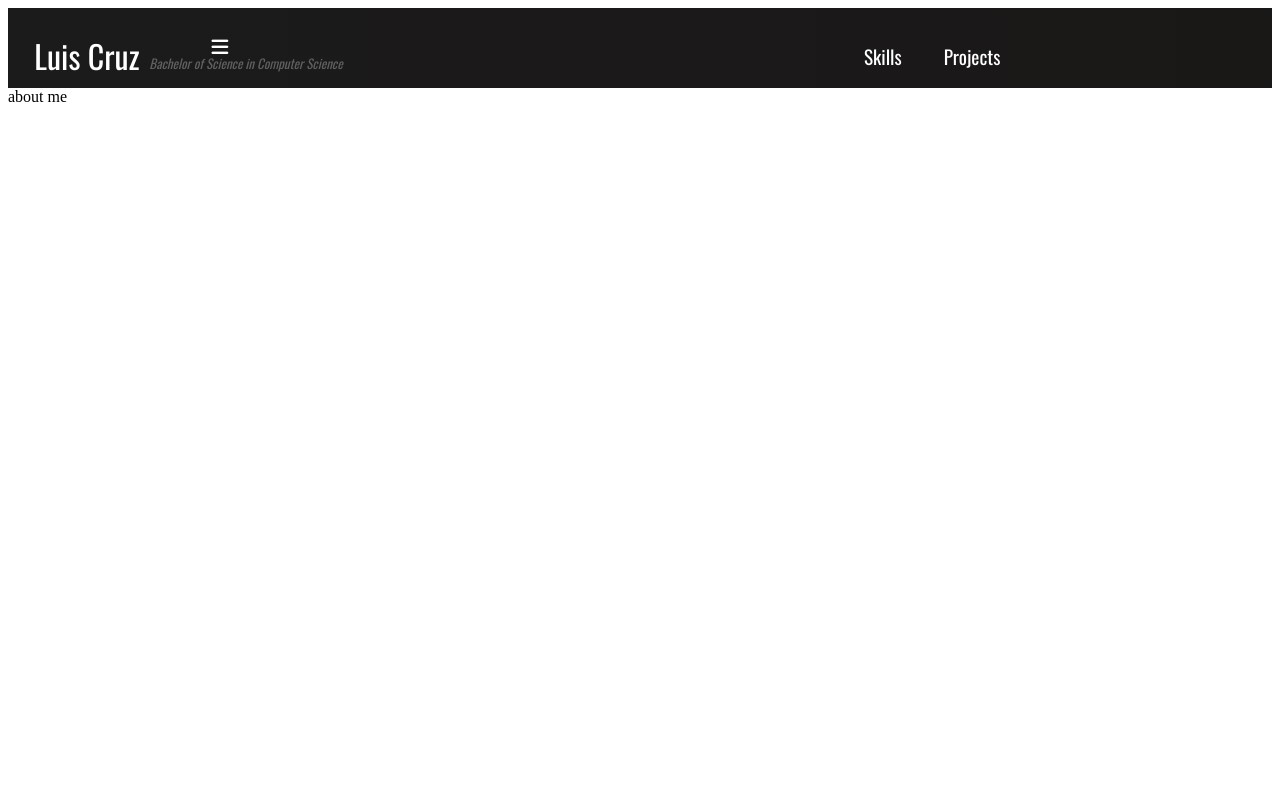
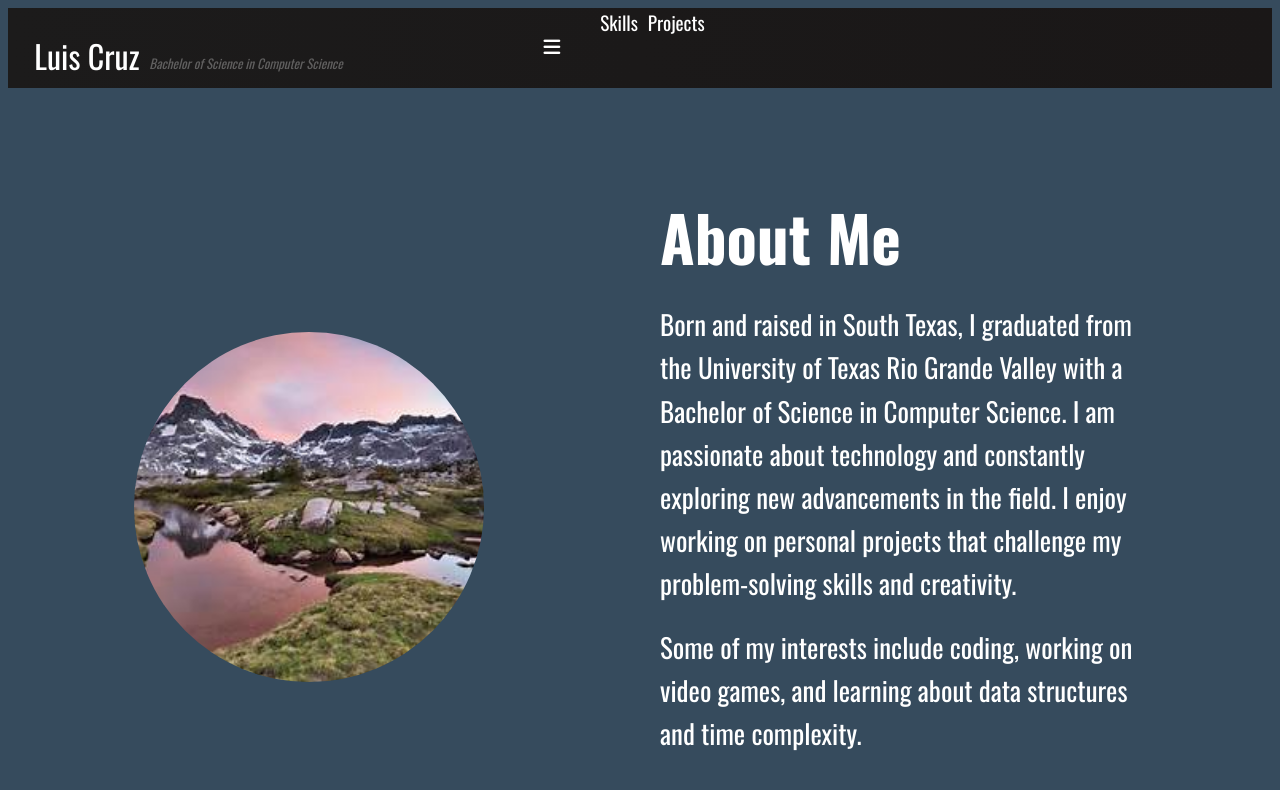
Before and after one commit to Luis-Cruz1027/LuisCruzPortfolio, a React (Create React App) app: page / in a window 1280 px wide. Shown: the top 790 px of the page. Built offline with nearby package versions, Linux system fonts and the light colour scheme.

Commit message:
finished about me

```diff
--- /dev/null
+++ b/public/index.css
@@ -0,0 +1,3 @@
+.body {
+    background: #364B5D ;
+}
--- a/public/index.html
+++ b/public/index.html
@@ -1,4 +1,5 @@
 <!DOCTYPE html>
+
 <html lang="en">
   <head>
     <meta charset="utf-8" />
@@ -13,12 +14,12 @@
     <script src="https://kit.fontawesome.com/5a335c827c.js" crossorigin="anonymous"></script>
     <link rel="manifest" href="%PUBLIC_URL%/manifest.json" />
     <title>Luis Cruz Portfolio</title>
-
+    <link rel="stylesheet" href="index.css" />
     <link rel="preconnect" href="https://fonts.googleapis.com">
     <link rel="preconnect" href="https://fonts.gstatic.com" crossorigin>
     <link href="https://fonts.googleapis.com/css2?family=Oswald:wght@200..700&display=swap" rel="stylesheet">
   </head>
-  <body>
+  <body class="body">
     <div id="root"></div>
   </body>
 </html>
--- /dev/null
+++ b/src/components/AboutMe.css
@@ -0,0 +1,73 @@
+.font-used {
+    font-family: oswald;
+}
+
+.title {
+    text-align: left;
+    font-size: xx-large;
+}
+
+.first-row {
+    columns: 2;
+    top: 90%;
+}
+
+.about-me {
+    padding: 50px 0;
+    font-size: large;
+    color: #ffff;
+
+}
+
+.container {
+    width: 80%;
+    max-width: 1200px;
+    margin: 0 auto;
+    display: flex;
+    align-items: center;
+    justify-content: center;
+    flex-direction: column;
+    text-align: center;
+}
+
+.profile-pic {
+    margin-bottom: 20px;
+}
+
+.profile-pic img {
+    width: 350px;
+    height: 350px;
+    border-radius: 50%;
+    object-fit: cover;
+}
+
+.about-content h1 {
+    font-size: 3.5em;
+    margin-bottom: 20px;
+}
+
+.about-content p {
+    font-size: 1.5em;
+    line-height: 1.6;
+    max-width: 800px;
+    margin: 0 auto;
+    margin-bottom: 20px;
+}
+
+@media (min-width: 850px) {
+    .container {
+        flex-direction: row;
+        text-align: left;
+    }
+
+    .profile-pic, .about-content {
+        flex: 1;
+    }
+
+    .profile-pic {
+        margin-bottom: 0;
+        margin-right: 40px;
+        height: 250px;
+        width: 250px;
+    }
+}
--- a/src/components/AboutMe.js
+++ b/src/components/AboutMe.js
@@ -1,9 +1,22 @@
+import picOfMe from '../random.jpg';
+import './AboutMe.css';
+
 function AboutMe(){
+
     return(
         <>
-            <div>
-                about me
-            </div>
+            <section class="about-me">
+                <div class="container">
+                    <div class="profile-pic">
+                        <img src={picOfMe} alt="Luis Cruz" />
+                    </div>
+                    <div class="about-content font-used">
+                        <h1>About Me</h1>
+                        <p>Born and raised in South Texas, I graduated from the University of Texas Rio Grande Valley with a Bachelor of Science in Computer Science. I am passionate about technology and constantly exploring new advancements in the field. I enjoy working on personal projects that challenge my problem-solving skills and creativity.</p>
+                        <p>Some of my interests include coding, working on video games, and learning about data structures and time complexity.</p>
+                    </div>
+                </div>
+            </section>
         </>
     )
 }
--- a/src/components/Navbar.css
+++ b/src/components/Navbar.css
@@ -47,15 +47,14 @@
 
   .nav-menu {
     display: grid;
-    grid-template-columns: repeat(4, auto);
+    grid-template-columns: repeat(2, auto);
     grid-gap: 10px;
     list-style: none;
     text-align: center;
-    width: 60vw;
-    justify-content: end;
     margin-right: 2rem;
     font-family: oswald;
     font-style: bold;
+    justify-content: right;
   }
 
   .nav-item {
@@ -71,8 +70,14 @@
     height: 100%;
   }
 
+  .disabled {
+    color: #fff;
+    text-decoration: none;
+    pointer-events: none;
+  }
+
   .nav-links:hover {
-    border-bottom: 4px solid #fff;
+    border-bottom: solid #fff;
     transition: all 0.2s ease-out;
   }
 
@@ -84,7 +89,7 @@
     display: none;
   }
 
-  @media screen and (max-width: 960px) {
+  @media screen and (max-width: 768px) {
     .NavbarItems {
       position: relative;
     }
@@ -99,6 +104,7 @@
       left: -100%;
       opacity: 1;
       transition: all 0.5s ease;
+      justify-content: start;
     }
 
     .nav-menu.active {
--- a/src/components/Navbar.js
+++ b/src/components/Navbar.js
@@ -5,12 +5,11 @@ import './Navbar.css';
 function Navbar(){
     const [click, setClick] = useState(false);
     const [button, setButton] = useState(true);
-
     const handleClick = () => setClick(!click);
     const closeMenu = () => setClick(false);
 
     const showButton = () => {
-        if(window.innerWidth >= 950){
+        if(window.innerWidth >= 768){
             setButton(false);
         }
         else{
@@ -34,13 +33,13 @@ function Navbar(){
                         <i className={button ? click ? "fa-solid fa-xmark menu-icon" : "fa-solid fa-bars menu-icon" : ""}/>
                     </div>
                     <ul className={click ? 'nav-menu active' : 'nav-menu'}>
-                        <li className='nav-item'>
-                            <Link to='/skills' className='nav-links' onClick={closeMenu}>
+                        <li className="nav-item">
+                            <Link to='/skills' className={button ? click ? "nav-links" : "disabled" : "nav-links"} onClick={closeMenu}>
                                 Skills
                             </Link>
                         </li>
                         <li className='nav-item'>
-                            <Link to='/projects' className='nav-links' onClick={closeMenu}>
+                            <Link to='/projects' className={button ? click ? "nav-links" : "disabled" : "nav-links"} onClick={closeMenu}>
                                 Projects
                             </Link>
                         </li>
```
Also changed, not shown: src/components/padding.js (added), src/random.jpg (added).
